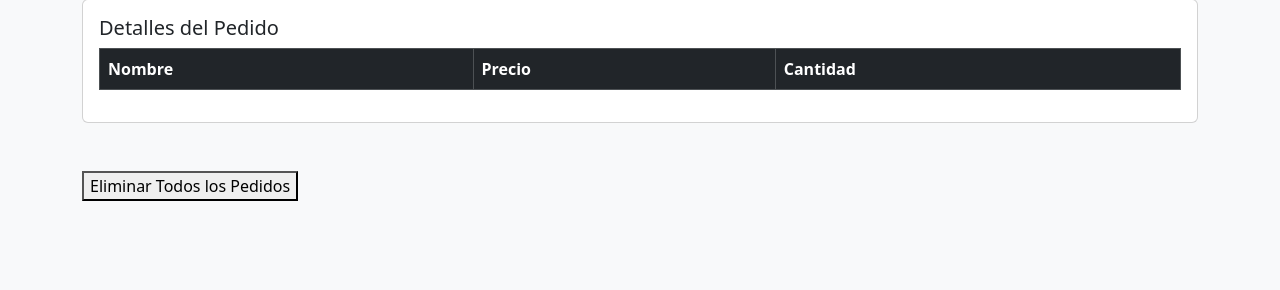
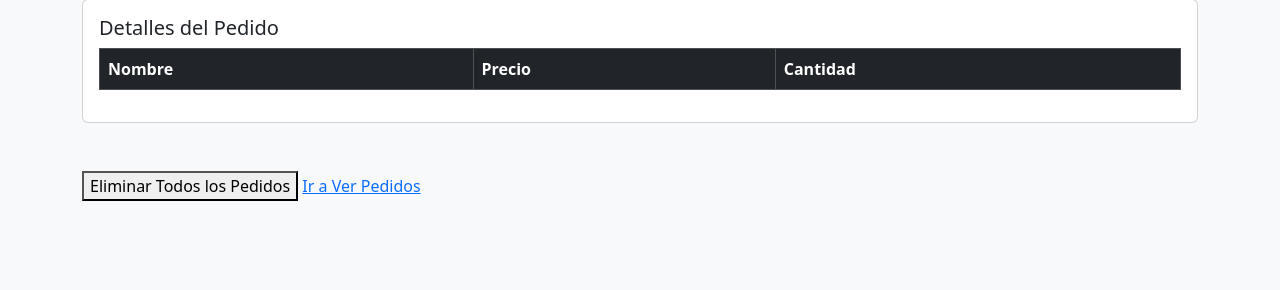
Before and after one commit to TheN1c0/Arct_pro_gsi, a Django app: page /administracion_pedidos/ in a window 1280 px wide. Shown: the part 510-800 px from the top of the page. Run offline with Django 5.2, Linux system fonts and the light colour scheme; lists and menus that the app fills with data are empty.

Commit message:
Se corrigieron errores de la funcion eliminar pedidos

```diff
--- a/SGIStockMaster/inventory_manager/templates/inventory_manager/SGI_administracion_pedidos.html
+++ b/SGIStockMaster/inventory_manager/templates/inventory_manager/SGI_administracion_pedidos.html
@@ -84,6 +84,7 @@
         <div id="message" class="mt-4"></div>
         <br>
         <button onclick="eliminarPedidos()">Eliminar Todos los Pedidos</button>
+        <a href="{% url 'ver_pedidos' %}">Ir a Ver Pedidos</a>
     </div>
 
     <script>
@@ -229,7 +230,11 @@
 
 
     // Función que se ejecuta al hacer clic en el botón de eliminar
-    function eliminarPedidos() {
+
+
+        });
+
+        function eliminarPedidos() {
             // Pide la contraseña
             var password = prompt("Por favor ingresa la contraseña para eliminar todos los pedidos:");
 
@@ -256,8 +261,6 @@
                 alert("Contraseña incorrecta. No se eliminaron los pedidos.");
             }
         }
-
-        });
     </script>
 </body>
 </html>
```
